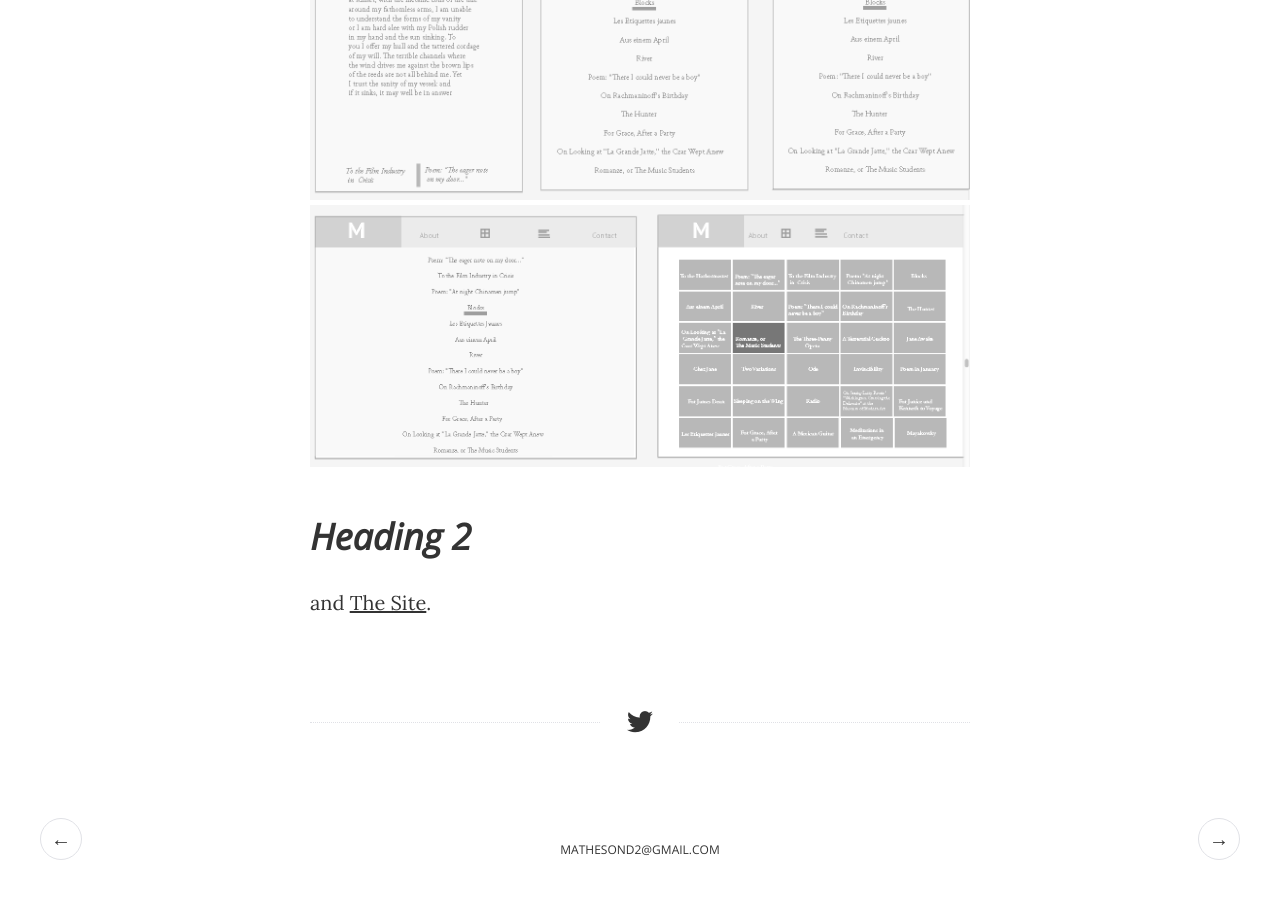
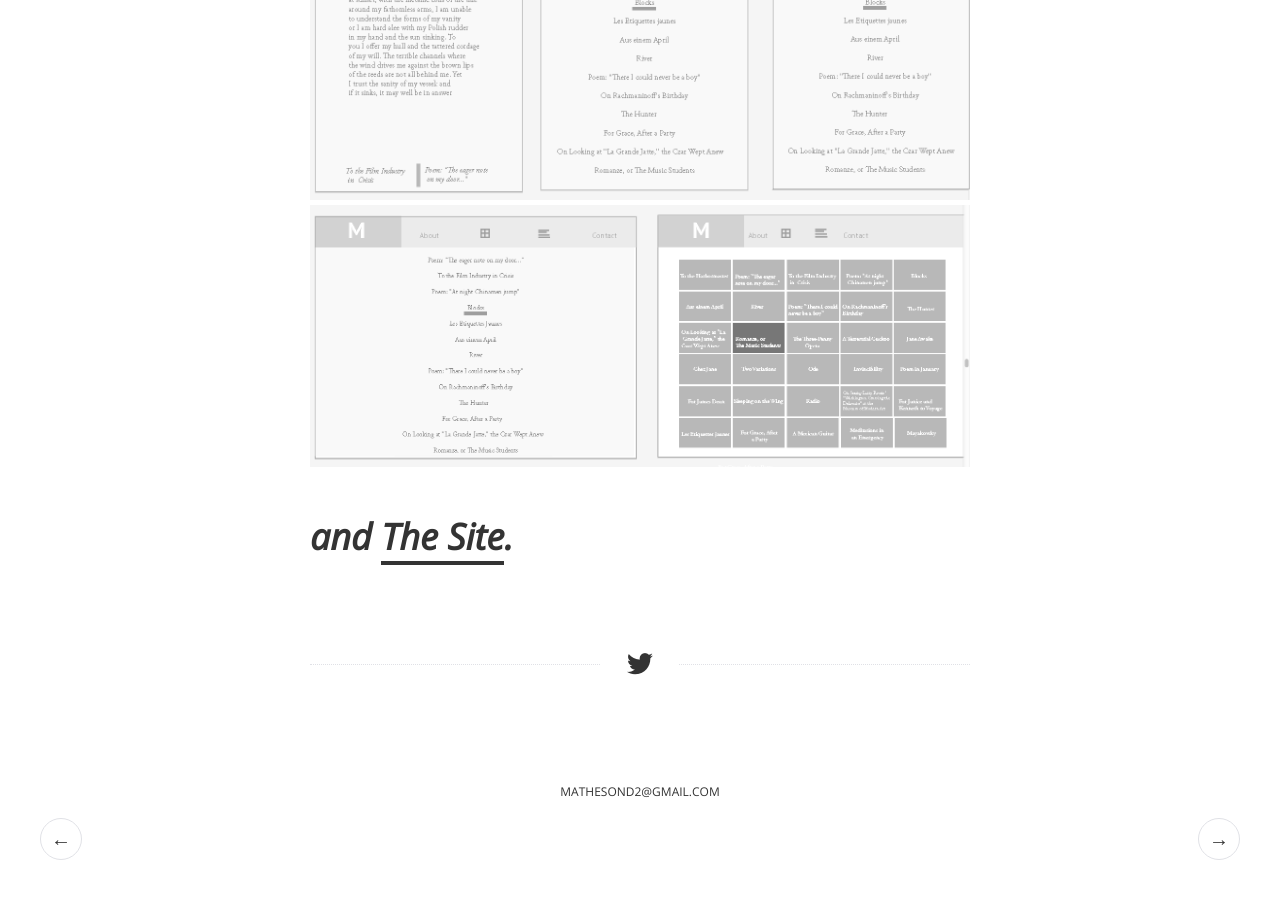
Before and after one commit to mathesond2/davidmatheson.me, a Jekyll site: the page built from _posts/2014-08-20-meditations.markdown, in a window 1280 px wide and 900 px high, scrolled down 1266 px. Built offline with Jekyll 4.4.1, drawn with Linux system fonts in a browser that asks for light colours; nearby versions of some CDN libraries; after the commit the page ends 2108 px from its top, so only the background shows below that.

Commit message:
amended post

```diff
--- a/_posts/2014-08-20-meditations.markdown
+++ b/_posts/2014-08-20-meditations.markdown
@@ -12,5 +12,4 @@ This was a fun site made last year. Meditations In An Emergency is a book writte
 <img src="{{ site.baseurl }}/assets/img/frank-wireframe-3.png">
 <img src="{{ site.baseurl }}/assets/img/frank-wireframe-4.png">
 
-## Heading 2
-and [The Site](https://dl.dropboxusercontent.com/u/62523661/frank/index.html).
+## and [The Site](https://dl.dropboxusercontent.com/u/62523661/frank/index.html).
--- a/_posts/2014-08-20-new-site.markdown
+++ b/_posts/2014-08-20-new-site.markdown
@@ -5,7 +5,7 @@ date:   2014-08-20
 ---
 
 
-I'm currently creating a custom squarespace theme for George Howard, a tattoo artist in the Charlotte, NC, area. The existing site (gfharts.com) is in definite need of a re-design, in addition to being compatible with Stripe for making down deposits on services. Lately, I've been prototyping in Sketch, in order to get a better understanding of the software. One of the most rewarding aspects of the process so far has been the wireframing, getting to really dial in on the hierarchy of information with layout, shape and color. Here's a sneak peek:
+I'm currently creating a custom squarespace theme for George Howard, a tattoo artist in the Charlotte, NC, area. The [existing site](http://www.gfharts.com/) is in definite need of a re-design, in addition to being compatible with Stripe for making down deposits on services. Lately, I've been prototyping in Sketch, in order to get a better understanding of the software. One of the most rewarding aspects of the process so far has been the wireframing, getting to really dial in on the hierarchy of information with layout, shape and color. Here's a sneak peek:
 
 * Wireframes
 <img src="{{ site.baseurl }}/assets/img/wireframe-1.png">
```
